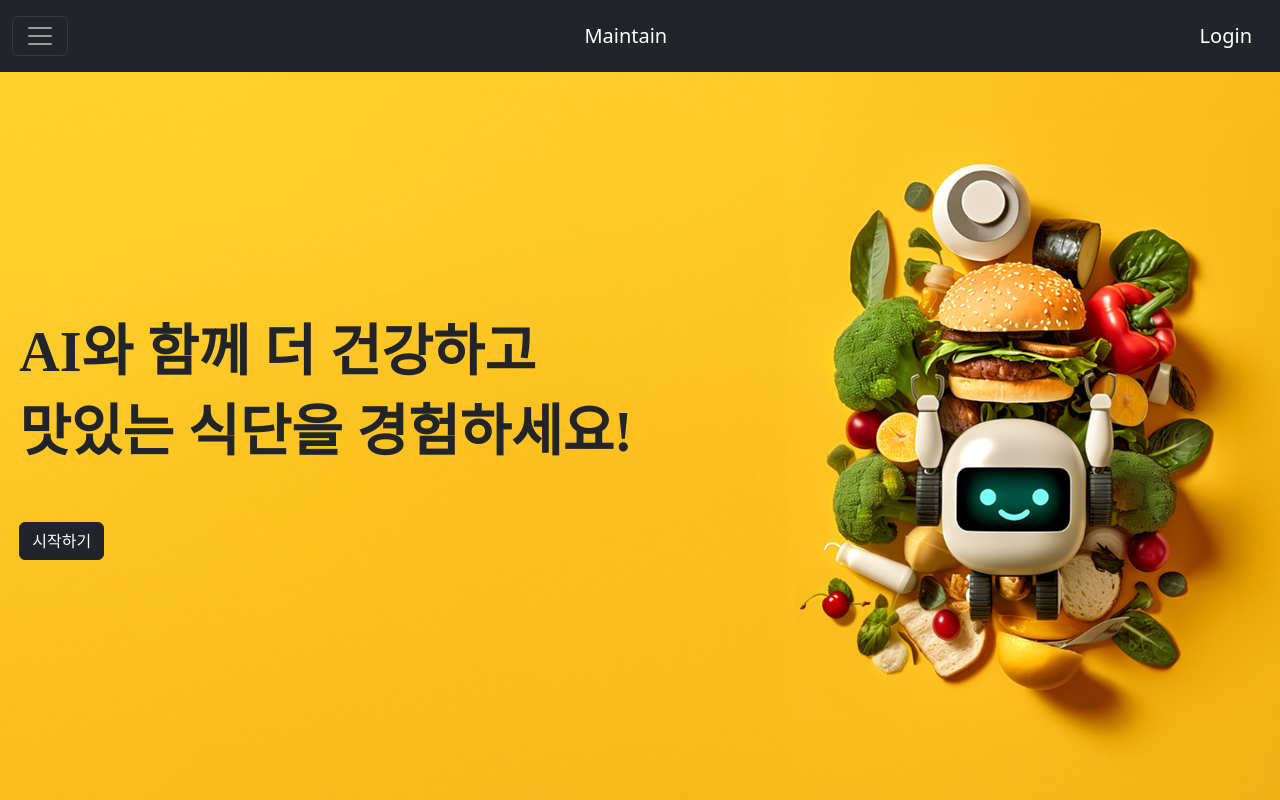
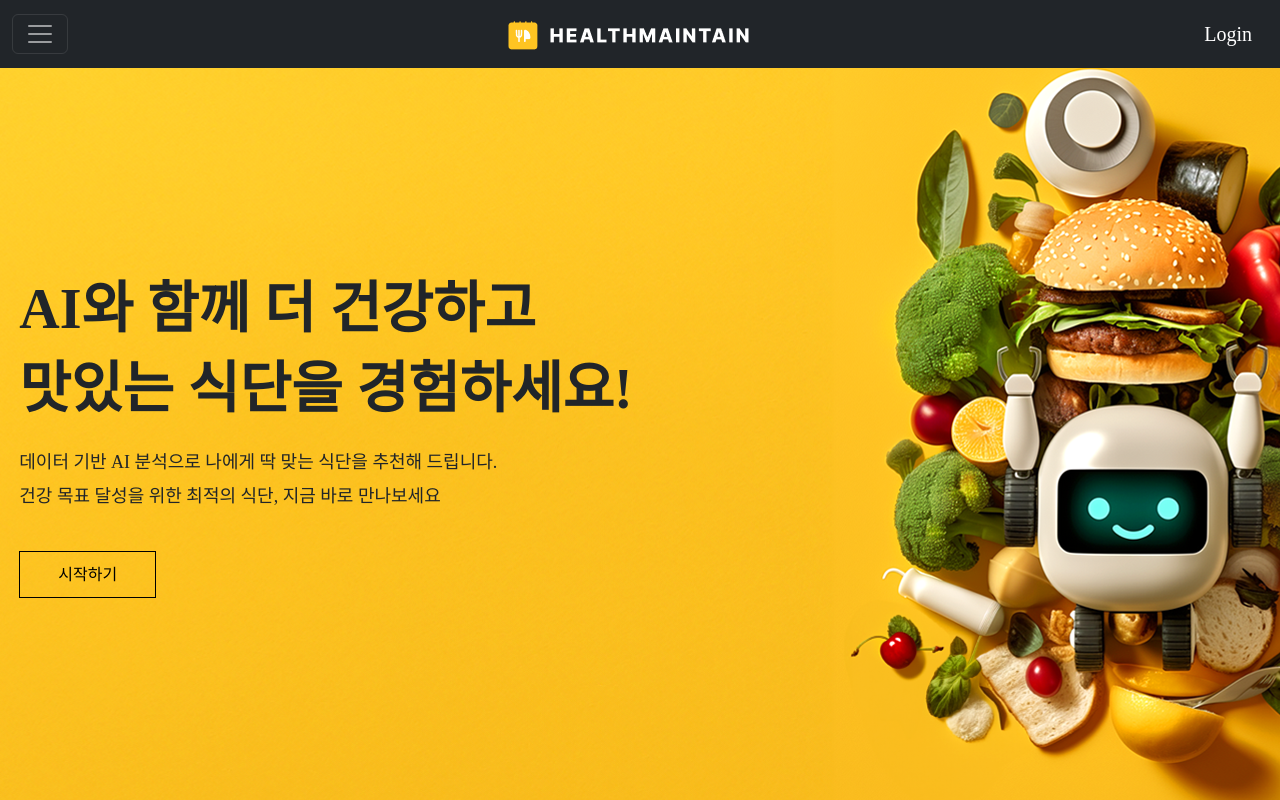
Before and after one commit to AlpacaMale/etevers, a Flask app: page / in a window 1280 px wide. Run offline with Flask 3, Linux system fonts and the light colour scheme; some web fonts are replaced.

Commit message:
db and style

```diff
--- a/static/css/style.css
+++ b/static/css/style.css
@@ -6,27 +6,48 @@
 	src: url('../fonts/PretendardVariable.woff2') format('woff2-variations');
 }
 
+body{
+    font-family: 'Pretendard Variable';
+    background-color: #fec422;
+}
 
 #index_bg{
-    /* object-fit: cover; */
-    background-size: cover;
     background-image: url(../images/bg.png);
     background-repeat: no-repeat;
     background-position: center;
 }
 
 .navbar{
-    --bs-navbar-padding-y: 1rem;
+    --bs-navbar-padding-y: 0.8rem;
 }
 
 .left-box{
     text-align: left;
 }
 
-.left-box .text{
+.left-box .text-top{
     font-family: 'Pretendard Variable';
     font-weight: bold;
     font-size: 56px;
-    margin-bottom: 50px;
     line-height: 80px;
 }
+
+.left-box .text-bottom{
+    font-family: 'Pretendard Variable';
+    font-weight: 500;
+    font-size: 18px;
+    line-height: 34px;
+    margin-bottom: 50px;
+}
+
+
+.start-btn:link{
+    text-decoration: none;
+}
+
+.start-btn{
+    font-family: 'Pretendard Variable';
+    color: black;
+    border: 1px solid black;
+    padding: 14px 38px;
+}
--- a/templates/get-started.html
+++ b/templates/get-started.html
@@ -4,8 +4,9 @@
   <div class="row text-center flex-fill">
     <div class="col d-flex flex-column align-items-center justify-content-evenly">
       <div class="left-box">
-        <p class="text">AI와 함께 더 건강하고</br>맛있는 식단을 경험하세요!</p>
-        <a href="/main" class="btn btn-dark text-white">시작하기</a>
+        <p class="text-top">AI와 함께 더 건강하고</br>맛있는 식단을 경험하세요!</p>
+        <p class="text-bottom">데이터 기반 AI 분석으로 나에게 딱 맞는 식단을 추천해 드립니다.</br>건강 목표 달성을 위한 최적의 식단, 지금 바로 만나보세요</p>
+        <a href="/main" class="start-btn">시작하기</a>
       </div>
     </div>
     <div class="col p-0">
--- a/templates/layout.html
+++ b/templates/layout.html
@@ -6,7 +6,7 @@
     <title>diary</title>
     <style>
       .content {
-        height: calc(100vh - 72px); /* 56px은 기본 네비게이션 바 높이 */
+        height: calc(100vh - 56px); /* 56px은 기본 네비게이션 바 높이 */
       }
     </style>
     <link
--- a/templates/navbar.html
+++ b/templates/navbar.html
@@ -4,7 +4,7 @@
       aria-controls="offcanvasDarkNavbar" aria-label="Toggle navigation">
       <span class="navbar-toggler-icon"></span>
     </button>
-    <a class="navbar-brand" href="/">Maintain</a>
+    <a class="navbar-brand" href="/"><img src="../static/images/logo.png" alt="logo"></a>
     {% if 'email' in session %}
     <a class="navbar-brand" href="/logout">Logout</a>
     {% else %}
@@ -32,4 +32,4 @@
     </div>
   </div>
 </nav>
-<div style="height: 72px"></div>
+<div style="height: 56px"></div>
```
Also changed, not shown: static/images/logo.png (added).
